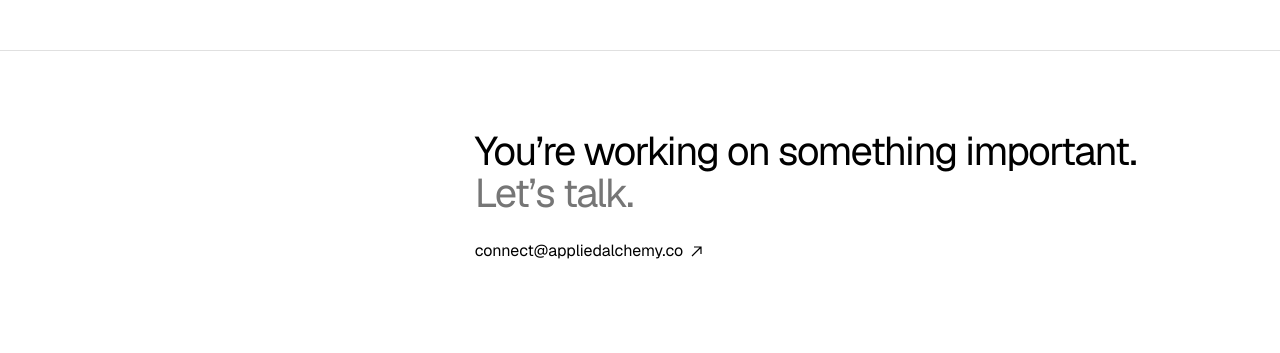
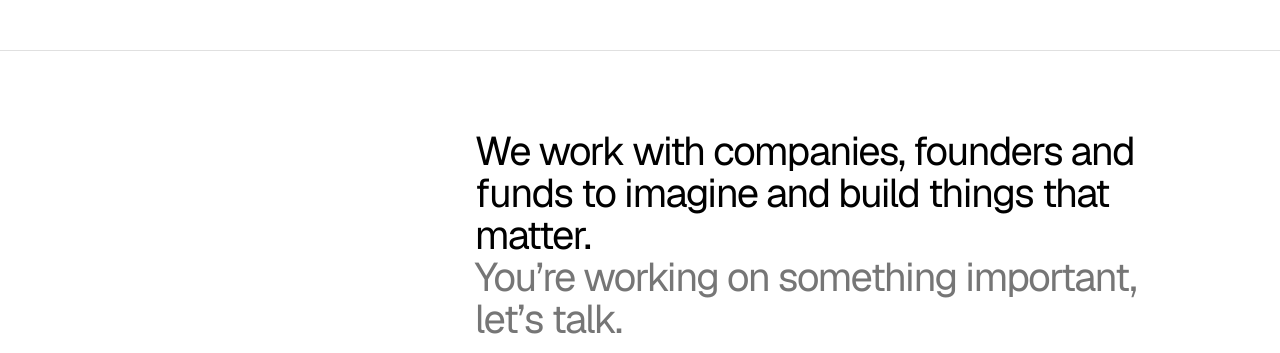
Before and after one commit to edwardwest/appliedalchemy, a website: page index.html in a window 1280 px wide. Shown: the part 1060-1413 px from the top of the page. Drawn offline with Linux system fonts and the light colour scheme.

Commit message:
Home page: new closing statement
Co-Authored-By: Claude Opus 5.5 <noreply@anthropic.com>
Claude-Session: https://claude.ai/code/session_01Q2EY5Es9g9kHLGoMLzr33p

```diff
--- a/index.html
+++ b/index.html
@@ -384,7 +384,7 @@
     <div class="section__inner">
       <div class="section__label"></div>
       <div class="section__body section__body--stack">
-        <h2 class="statement">You’re working on something important. <span class="block">Let’s talk.</span></h2>
+        <h2 class="statement">We work with companies, founders and funds to imagine and build things that matter. <span class="block">You’re working on something important, let’s talk.</span></h2>
         <a class="arrow" href="mailto:connect@appliedalchemy.co">connect@appliedalchemy.co</a>
       </div>
     </div>
```
